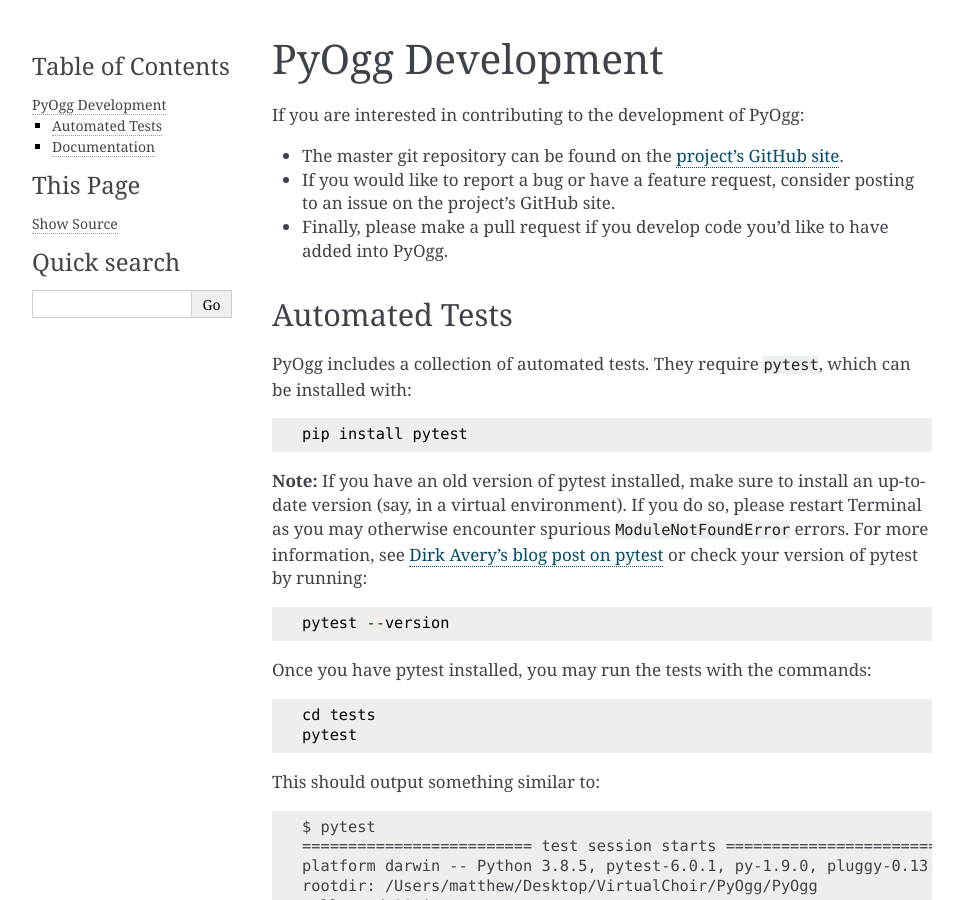
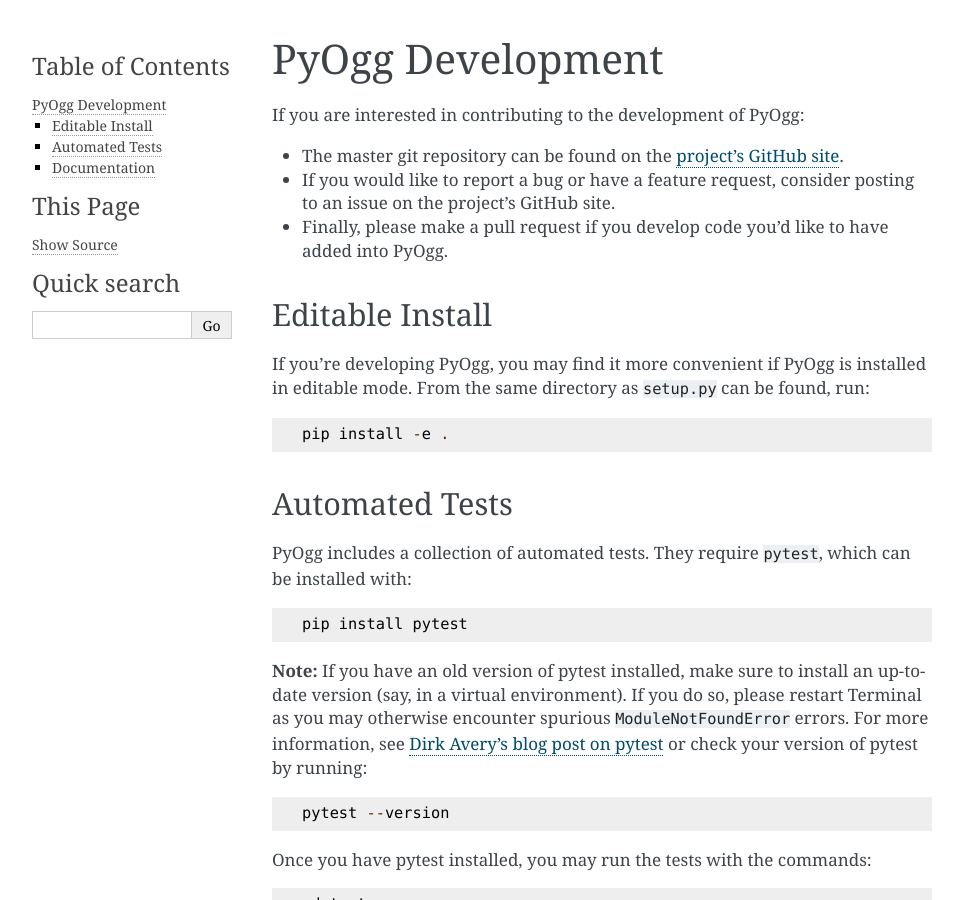
Before and after one commit to TeamPyOgg/PyOgg, a Sphinx documentation site: the page built from docs/development.rst, in a window 1280 px wide and 900 px high. Shown: the whole window, without its empty margins (148-1111 px from the left). Built offline with Sphinx 7.4.7, drawn with Linux system fonts in a browser that asks for light colours.

Commit message:
Added editable install section

```diff
--- a/docs/development.rst
+++ b/docs/development.rst
@@ -11,6 +11,16 @@
 
 * Finally, please make a pull request if you develop code you'd like
   to have added into PyOgg.
+
+
+Editable Install
+----------------
+
+If you're developing PyOgg, you may find it more convenient if PyOgg
+is installed in editable mode.  From the same directory as
+``setup.py`` can be found, run::
+
+  pip install -e .
 
 
 Automated Tests
```
